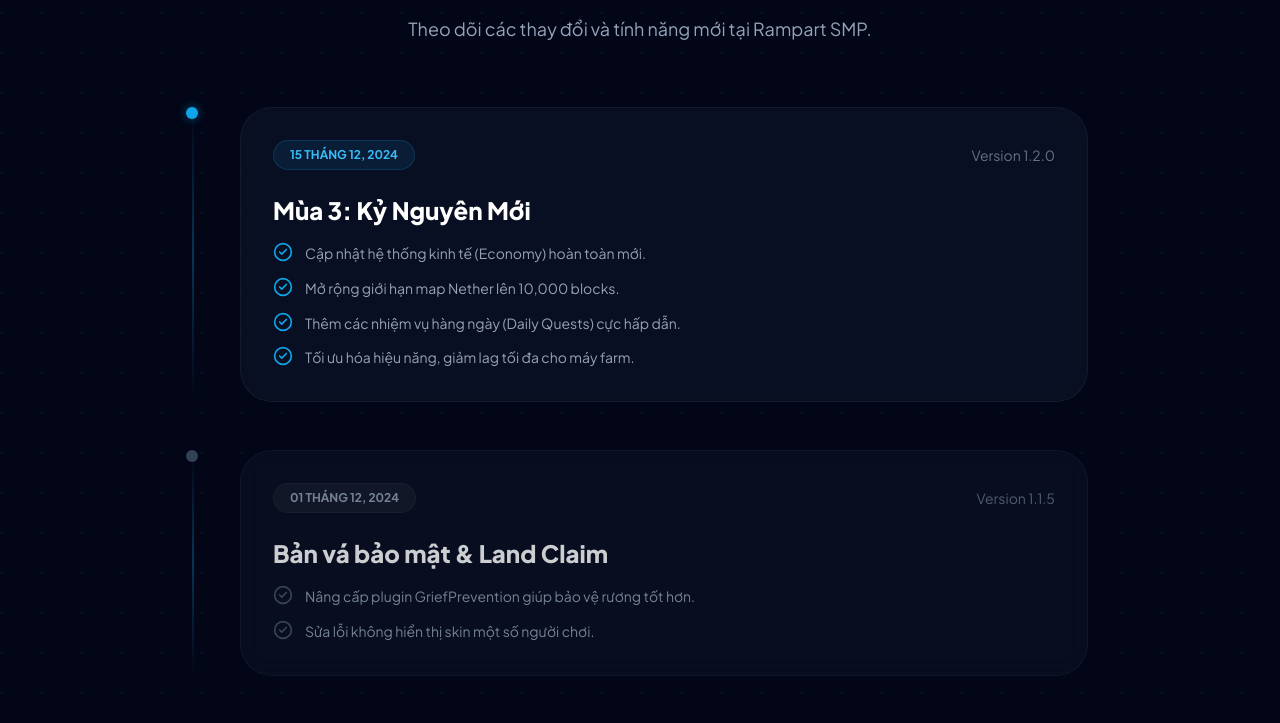
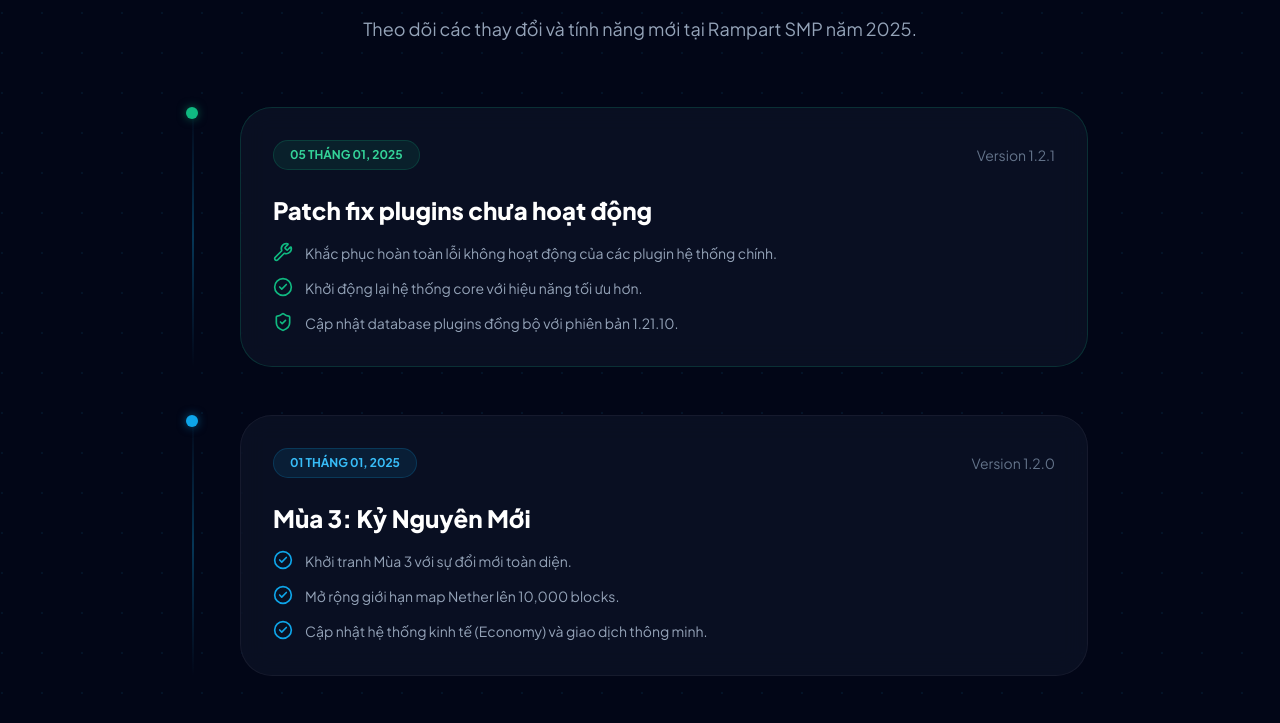
Before and after one commit to vietlew75-ops/Rampart.github.io, a plain HTML site: page updates.html in a window 1280 px wide. Shown: the part 229-952 px from the top of the page. Drawn offline with nearby package versions, Linux system fonts and the light colour scheme.

Commit message:
Update updates.html

```diff
--- a/updates.html
+++ b/updates.html
@@ -40,40 +40,40 @@
         <div class="container mx-auto max-w-4xl">
             <div class="text-center mb-16">
                 <h1 class="text-4xl md:text-6xl font-black text-white mb-6 tracking-tight">Nhật ký cập nhật</h1>
-                <p class="text-slate-400 text-lg">Theo dõi các thay đổi và tính năng mới tại Rampart SMP.</p>
+                <p class="text-slate-400 text-lg">Theo dõi các thay đổi và tính năng mới tại Rampart SMP năm 2025.</p>
             </div>
 
             <div class="space-y-12">
-                <!-- Update 1 -->
+                <!-- Update 1: Plugin Fix -->
+                <div class="relative pl-12 timeline-item">
+                    <div class="absolute left-[-6px] top-0 w-3 h-3 rounded-full bg-emerald-500 shadow-[0_0_10px_rgba(16,185,129,0.5)]"></div>
+                    <div class="glass p-8 rounded-[2rem] border-emerald-500/20">
+                        <div class="flex flex-wrap items-center justify-between gap-4 mb-6">
+                            <span class="px-4 py-1.5 rounded-full bg-emerald-500/10 border border-emerald-500/20 text-emerald-400 text-xs font-bold">05 THÁNG 01, 2025</span>
+                            <span class="text-slate-500 text-sm">Version 1.2.1</span>
+                        </div>
+                        <h2 class="text-2xl font-black text-white mb-4">Patch fix plugins chưa hoạt động</h2>
+                        <ul class="space-y-3 text-slate-400 text-sm leading-relaxed">
+                            <li class="flex gap-3"><i data-lucide="wrench" class="w-5 h-5 text-emerald-500 shrink-0"></i> Khắc phục hoàn toàn lỗi không hoạt động của các plugin hệ thống chính.</li>
+                            <li class="flex gap-3"><i data-lucide="check-circle-2" class="w-5 h-5 text-emerald-500 shrink-0"></i> Khởi động lại hệ thống core với hiệu năng tối ưu hơn.</li>
+                            <li class="flex gap-3"><i data-lucide="shield-check" class="w-5 h-5 text-emerald-500 shrink-0"></i> Cập nhật database plugins đồng bộ với phiên bản 1.21.10.</li>
+                        </ul>
+                    </div>
+                </div>
+
+                <!-- Update 2: Season 3 -->
                 <div class="relative pl-12 timeline-item">
                     <div class="absolute left-[-6px] top-0 w-3 h-3 rounded-full bg-sky-500 shadow-[0_0_10px_rgba(14,165,233,0.5)]"></div>
                     <div class="glass p-8 rounded-[2rem] border-white/5">
                         <div class="flex flex-wrap items-center justify-between gap-4 mb-6">
-                            <span class="px-4 py-1.5 rounded-full bg-sky-500/10 border border-sky-500/20 text-sky-400 text-xs font-bold">15 THÁNG 12, 2024</span>
+                            <span class="px-4 py-1.5 rounded-full bg-sky-500/10 border border-sky-500/20 text-sky-400 text-xs font-bold">01 THÁNG 01, 2025</span>
                             <span class="text-slate-500 text-sm">Version 1.2.0</span>
                         </div>
                         <h2 class="text-2xl font-black text-white mb-4">Mùa 3: Kỷ Nguyên Mới</h2>
                         <ul class="space-y-3 text-slate-400 text-sm leading-relaxed">
-                            <li class="flex gap-3"><i data-lucide="check-circle-2" class="w-5 h-5 text-sky-500 shrink-0"></i> Cập nhật hệ thống kinh tế (Economy) hoàn toàn mới.</li>
+                            <li class="flex gap-3"><i data-lucide="check-circle-2" class="w-5 h-5 text-sky-500 shrink-0"></i> Khởi tranh Mùa 3 với sự đổi mới toàn diện.</li>
                             <li class="flex gap-3"><i data-lucide="check-circle-2" class="w-5 h-5 text-sky-500 shrink-0"></i> Mở rộng giới hạn map Nether lên 10,000 blocks.</li>
-                            <li class="flex gap-3"><i data-lucide="check-circle-2" class="w-5 h-5 text-sky-500 shrink-0"></i> Thêm các nhiệm vụ hàng ngày (Daily Quests) cực hấp dẫn.</li>
-                            <li class="flex gap-3"><i data-lucide="check-circle-2" class="w-5 h-5 text-sky-500 shrink-0"></i> Tối ưu hóa hiệu năng, giảm lag tối đa cho máy farm.</li>
-                        </ul>
-                    </div>
-                </div>
-
-                <!-- Update 2 -->
-                <div class="relative pl-12 timeline-item">
-                    <div class="absolute left-[-6px] top-0 w-3 h-3 rounded-full bg-slate-700"></div>
-                    <div class="glass p-8 rounded-[2rem] border-white/5 opacity-80 hover:opacity-100 transition-opacity">
-                        <div class="flex flex-wrap items-center justify-between gap-4 mb-6">
-                            <span class="px-4 py-1.5 rounded-full bg-white/5 border border-white/5 text-slate-400 text-xs font-bold">01 THÁNG 12, 2024</span>
-                            <span class="text-slate-500 text-sm">Version 1.1.5</span>
-                        </div>
-                        <h2 class="text-2xl font-black text-white mb-4">Bản vá bảo mật & Land Claim</h2>
-                        <ul class="space-y-3 text-slate-400 text-sm leading-relaxed">
-                            <li class="flex gap-3"><i data-lucide="check-circle-2" class="w-5 h-5 text-slate-600 shrink-0"></i> Nâng cấp plugin GriefPrevention giúp bảo vệ rương tốt hơn.</li>
-                            <li class="flex gap-3"><i data-lucide="check-circle-2" class="w-5 h-5 text-slate-600 shrink-0"></i> Sửa lỗi không hiển thị skin một số người chơi.</li>
+                            <li class="flex gap-3"><i data-lucide="check-circle-2" class="w-5 h-5 text-sky-500 shrink-0"></i> Cập nhật hệ thống kinh tế (Economy) và giao dịch thông minh.</li>
                         </ul>
                     </div>
                 </div>
@@ -88,7 +88,7 @@
     </section>
 
     <footer class="py-12 border-t border-white/5 text-center text-slate-600 text-sm">
-        <p>&copy; 2024 Rampart SMP. All rights reserved.</p>
+        <p>&copy; 2025 Rampart SMP. All rights reserved.</p>
     </footer>
 
     <script>lucide.createIcons();</script>
```
